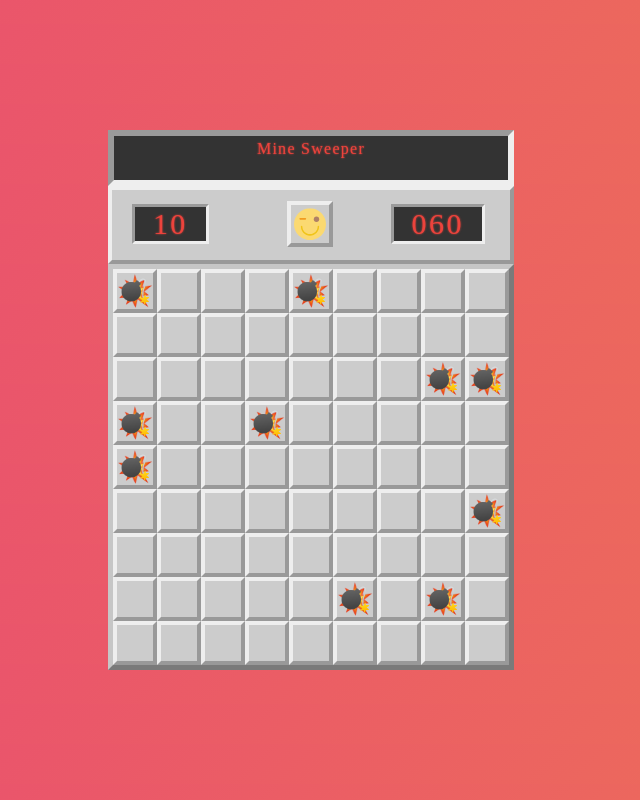
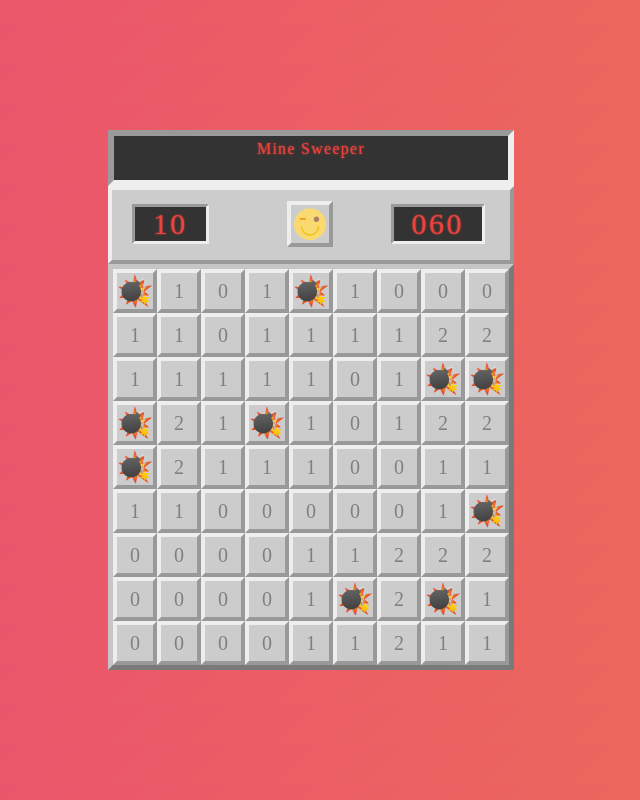
Before and after one commit to Mikalasa/minesweeper, a React (Create React App) app: page / in a window 1280 px wide. Shown: the whole page, without its empty margins (329-969 px from the left). Built offline with nearby package versions, Linux system fonts and the light colour scheme.

Commit message:
center the text

```diff
--- a/src/component/Cell.jsx
+++ b/src/component/Cell.jsx
@@ -8,8 +8,12 @@ function Cell(props) {
         var src = "./Svgs/bomb.svg"
     }
 
+    if (props.number !== 9) {
+        var number = props.number
+    }
+
     return(
-        <div className="cell" index={props.index}><img src={src} /></div>
+        <div className="cell" index={props.index}><img src={src} /><span>{number}</span></div>
     );
 }
 
--- a/src/index.css
+++ b/src/index.css
@@ -26,13 +26,13 @@
     color: gray;
     cursor: pointer;
     border: solid gray 4px;
-    font-size: 0;
-    float: left;
-    text-align: center;
+    font-size: 20px;
     border-color: #eee #999 #999 #eee;
     background-color: #ccc;
     position: relative;
-    display: inline-block;
+    display: flex;
+    align-items: center;
+    justify-content: center;
 }
 
 .word {
```
